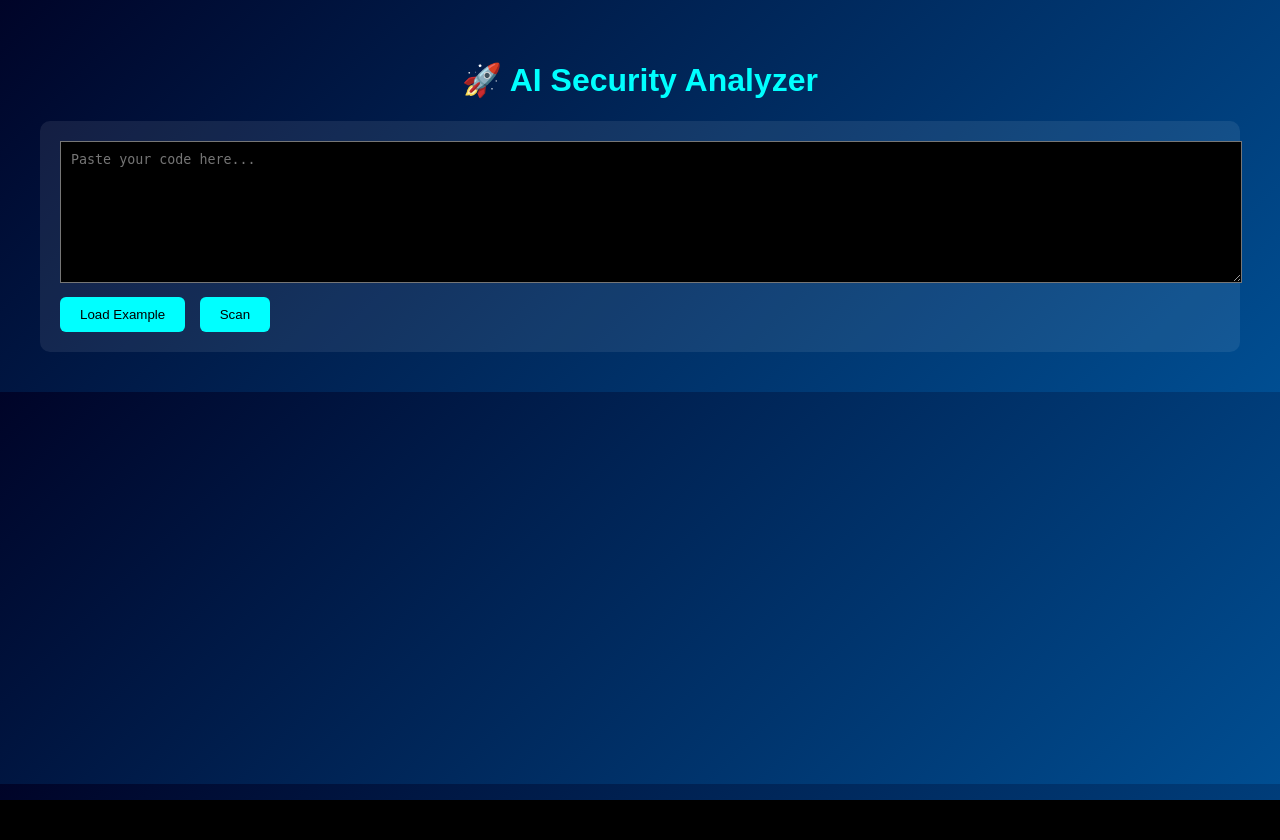
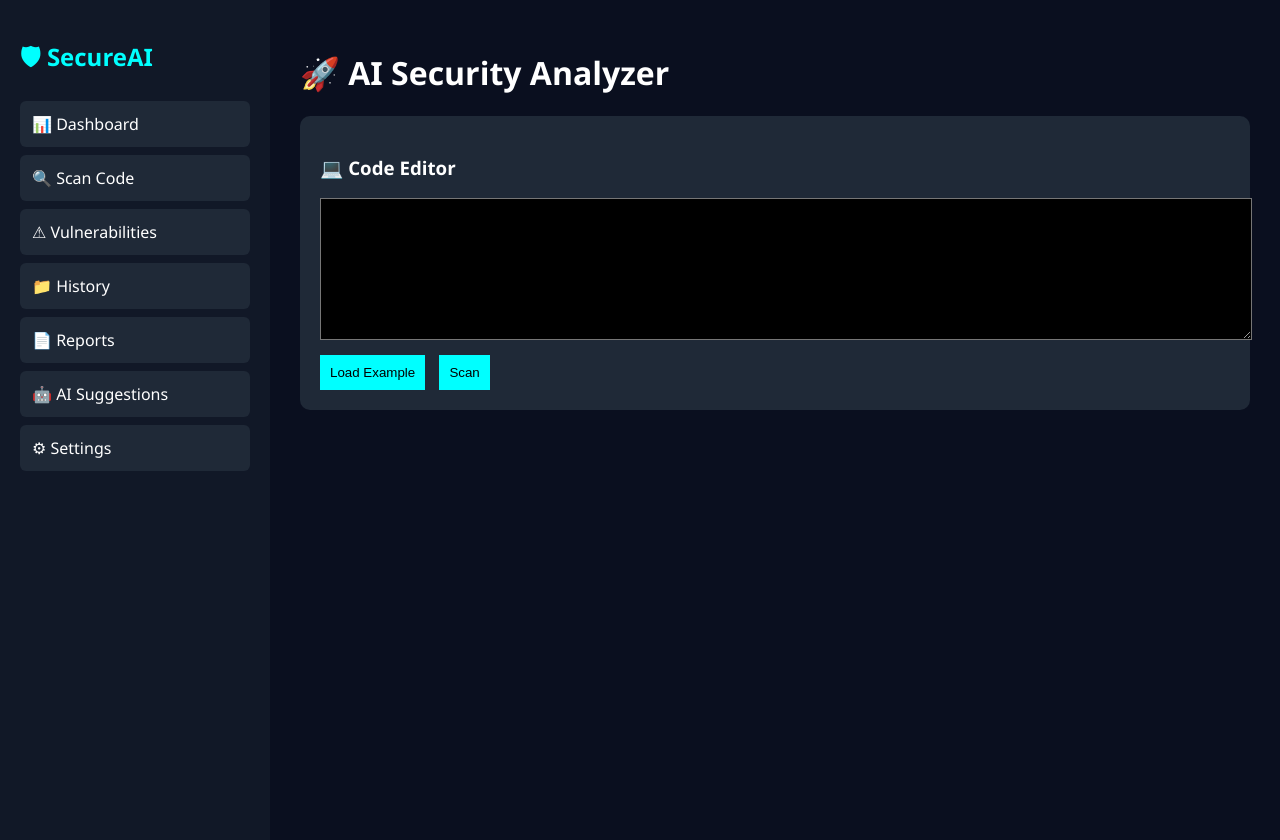
Before and after one commit to urvigarg139-art/blackbox-ai-safety, a Flask app: template templates/dashboard.html in a window 1280 px wide. Before the commit the page ends 800 px from the top, so only its background shows below. Run offline with Flask 3, Linux system fonts and the light colour scheme; the template is opened without the code that fills it, so the values that code supplies are empty.

Commit message:
updated chatbot + fixed bugs

```diff
--- a/static/css/style.css
+++ b/static/css/style.css
@@ -1,50 +1,107 @@
 body {
     margin: 0;
-    font-family: Arial;
-    background: linear-gradient(135deg, #000428, #004e92);
+    font-family: 'Segoe UI';
+    background: #0a0f1f;
     color: white;
 }
 
-.app {
-    padding: 40px;
+/* LAYOUT */
+.layout {
+    display: flex;
 }
 
-h1 {
-    text-align: center;
+/* SIDEBAR */
+.sidebar {
+    width: 230px;
+    height: 100vh;
+    background: #111827;
+    padding: 20px;
+}
+
+.sidebar h2 {
     color: cyan;
 }
 
-.card {
-    background: rgba(255,255,255,0.08);
+.sidebar ul {
+    list-style: none;
+    padding: 0;
+}
+
+.sidebar li {
+    padding: 12px;
+    margin: 8px 0;
+    background: #1f2937;
+    border-radius: 6px;
+    cursor: pointer;
+}
+
+.sidebar li:hover {
+    background: cyan;
+    color: black;
+}
+
+/* MAIN */
+.main {
+    flex: 1;
+    padding: 30px;
+}
+
+/* PANEL */
+.panel {
+    background: #1f2937;
     padding: 20px;
     border-radius: 10px;
-    margin-top: 20px;
+    margin-bottom: 20px;
 }
 
+/* GRID */
+.grid {
+    display: flex;
+    gap: 20px;
+}
+
+/* CARDS */
+.card {
+    background: #111827;
+    padding: 20px;
+    border-radius: 10px;
+    flex: 1;
+}
+
+/* TEXTAREA */
 textarea {
     width: 100%;
     height: 120px;
     background: black;
-    color: cyan;
+    color: lime;
     padding: 10px;
 }
 
-.buttons {
+/* BUTTONS */
+.actions button {
     margin-top: 10px;
+    margin-right: 10px;
+    padding: 10px;
+    background: cyan;
+    border: none;
+    cursor: pointer;
 }
 
-button {
-    padding: 10px 20px;
-    margin-right: 10px;
-    border: none;
-    background: cyan;
-    color: black;
-    cursor: pointer;
-    border-radius: 6px;
+.actions button:hover {
+    background: #00ffff;
 }
 
-button:hover {
-    background: #00ffff;
+/* LOADING */
+.loading {
+    padding: 10px;
+    background: orange;
+    margin-bottom: 20px;
+}
+
+/* LOGS */
+.logs {
+    font-family: monospace;
+    color: lightgreen;
 }
 
 .hidden {
--- a/static/js/app.js
+++ b/static/js/app.js
@@ -1,50 +1,28 @@
-document.addEventListener("DOMContentLoaded", () => {
+async function scanCode() {
 
-    const scanBtn = document.getElementById("scanBtn");
-    const exampleBtn = document.getElementById("exampleBtn");
+    let code = document.getElementById("code").value;
 
-    scanBtn.addEventListener("click", scanCode);
-    exampleBtn.addEventListener("click", loadExample);
+    document.getElementById("loading").classList.remove("hidden");
 
-});
+    let res = await fetch("/scan", {
+        method: "POST",
+        headers: {"Content-Type": "application/json"},
+        body: JSON.stringify({code})
+    });
+
+    let data = await res.json();
+
+    document.getElementById("loading").classList.add("hidden");
+    document.getElementById("result").classList.remove("hidden");
+
+    document.getElementById("label").innerText = data.label;
+    document.getElementById("risk").innerText = data.risk + "%";
+    document.getElementById("confidence").innerText = data.confidence + "%";
+    document.getElementById("reason").innerText = data.reason;
+    document.getElementById("fix").innerText = data.fix;
+}
 
 function loadExample() {
     document.getElementById("code").value =
         "SELECT * FROM users WHERE id = ' + user_input + '";
 }
-
-async function scanCode() {
-
-    let code = document.getElementById("code").value;
-
-    if (!code) {
-        alert("Paste code first!");
-        return;
-    }
-
-    document.getElementById("loading").classList.remove("hidden");
-    document.getElementById("result").classList.add("hidden");
-
-    try {
-        let res = await fetch("/scan", {
-            method: "POST",
-            headers: {"Content-Type": "application/json"},
-            body: JSON.stringify({code: code})
-        });
-
-        let data = await res.json();
-
-        document.getElementById("label").innerText = data.label;
-        document.getElementById("risk").innerText = data.risk;
-        document.getElementById("confidence").innerText = data.confidence;
-        document.getElementById("reason").innerText = data.reason;
-        document.getElementById("fix").innerText = data.fix;
-
-        document.getElementById("loading").classList.add("hidden");
-        document.getElementById("result").classList.remove("hidden");
-
-    } catch (err) {
-        console.error(err);
-        alert("Scan failed");
-    }
-}
--- a/templates/dashboard.html
+++ b/templates/dashboard.html
@@ -7,48 +7,92 @@
 
 <body>
 
-<div class="app">
+<div class="layout">
+
+    <!-- 🔥 SIDEBAR -->
+    <div class="sidebar">
+        <h2>🛡 SecureAI</h2>
+
+        <ul>
+            <li>📊 Dashboard</li>
+            <li>🔍 Scan Code</li>
+            <li>⚠ Vulnerabilities</li>
+            <li>📁 History</li>
+            <li>📄 Reports</li>
+            <li>🤖 AI Suggestions</li>
+            <li>⚙ Settings</li>
+        </ul>
+    </div>
+
+    <!-- 🔥 MAIN -->
+    <div class="main">
 
         <h1>🚀 AI Security Analyzer</h1>
 
-    <!-- INPUT -->
-    <div class="card">
-        <textarea id="code" placeholder="Paste your code here..."></textarea>
+        <!-- CODE PANEL -->
+        <div class="panel">
+            <h3>💻 Code Editor</h3>
 
-        <div class="buttons">
-            <button id="exampleBtn">Load Example</button>
-            <button id="scanBtn">Scan</button>
+            <textarea id="code"></textarea>
+
+            <div class="actions">
+                <button onclick="loadExample()">Load Example</button>
+                <button onclick="scanCode()">Scan</button>
             </div>
         </div>
 
-    <!-- LOADING -->
-    <div id="loading" class="hidden">🤖 AI is analyzing...</div>
+        <!-- LIVE STATUS -->
+        <div id="loading" class="loading hidden">
+            🤖 AI is scanning your code...
+        </div>
 
-    <!-- RESULT -->
+        <!-- RESULT AREA -->
         <div id="result" class="hidden">
 
+            <div class="grid">
+
                 <div class="card">
-            <h2 id="label"></h2>
-            <p>Risk: <span id="risk"></span>%</p>
-            <p>Confidence: <span id="confidence"></span>%</p>
+                    <h3>⚠ Status</h3>
+                    <p id="label"></p>
                 </div>
 
                 <div class="card">
-            <h3>🧠 Reason</h3>
+                    <h3>📉 Risk</h3>
+                    <p id="risk"></p>
+                </div>
+
+                <div class="card">
+                    <h3>🎯 Confidence</h3>
+                    <p id="confidence"></p>
+                </div>
+
+            </div>
+
+            <div class="panel">
+                <h3>🧠 Why vulnerable?</h3>
                 <p id="reason"></p>
             </div>
 
-        <div class="card">
-            <h3>🛠 Fix</h3>
+            <div class="panel">
+                <h3>🛠 Fix Suggestion</h3>
                 <pre id="fix"></pre>
+            </div>
+
+            <div class="panel">
+                <h3>📜 Scan Logs</h3>
+                <div class="logs">
+                    ✔ Input analyzed<br>
+                    ✔ Pattern matched<br>
+                    ✔ Vulnerability detected
+                </div>
             </div>
 
         </div>
 
     </div>
 
-<!-- IMPORTANT -->
+</div>
+
 <script src="/static/js/app.js"></script>
-
 </body>
 </html>
```
Lines whose indentation alone changed are shown as unchanged.
